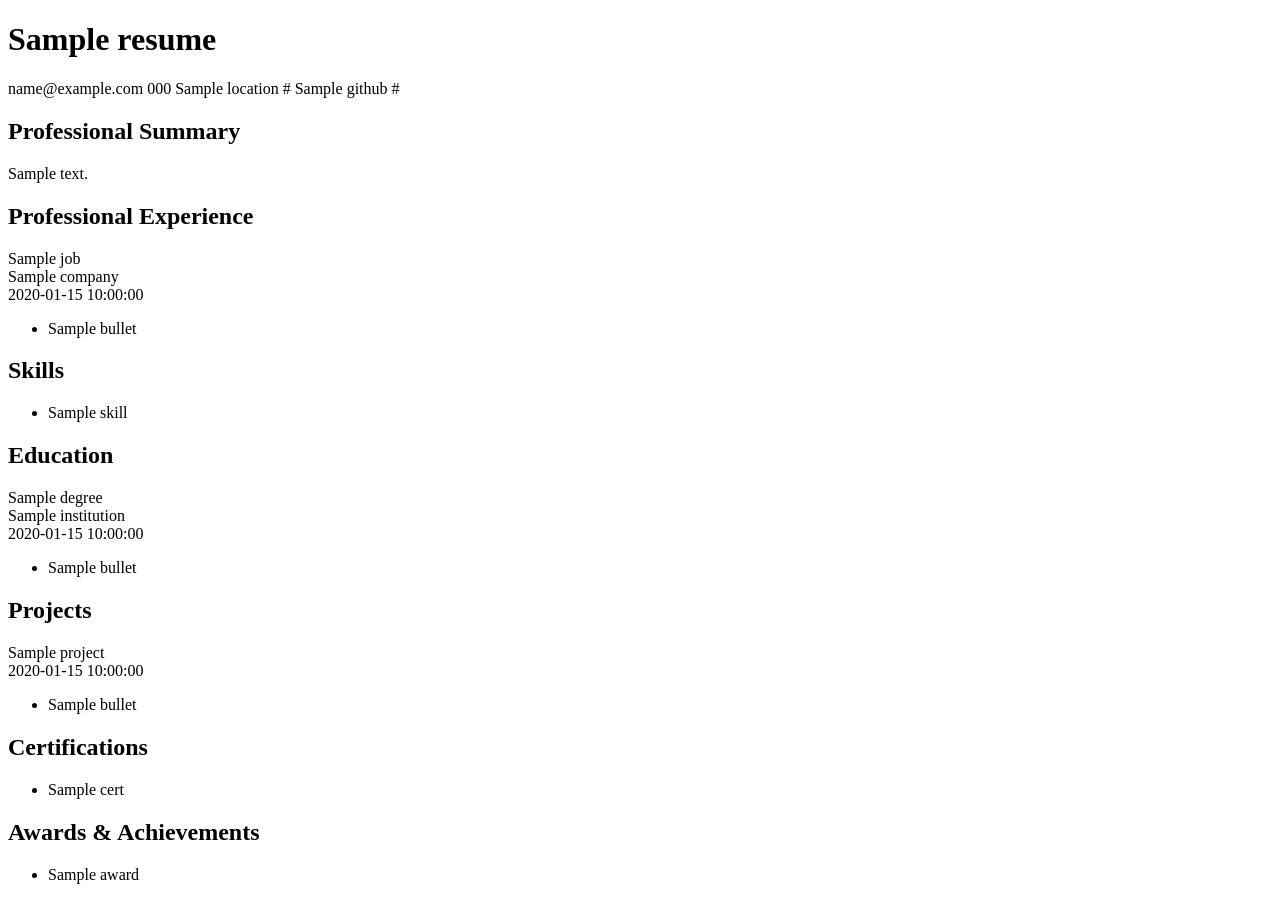
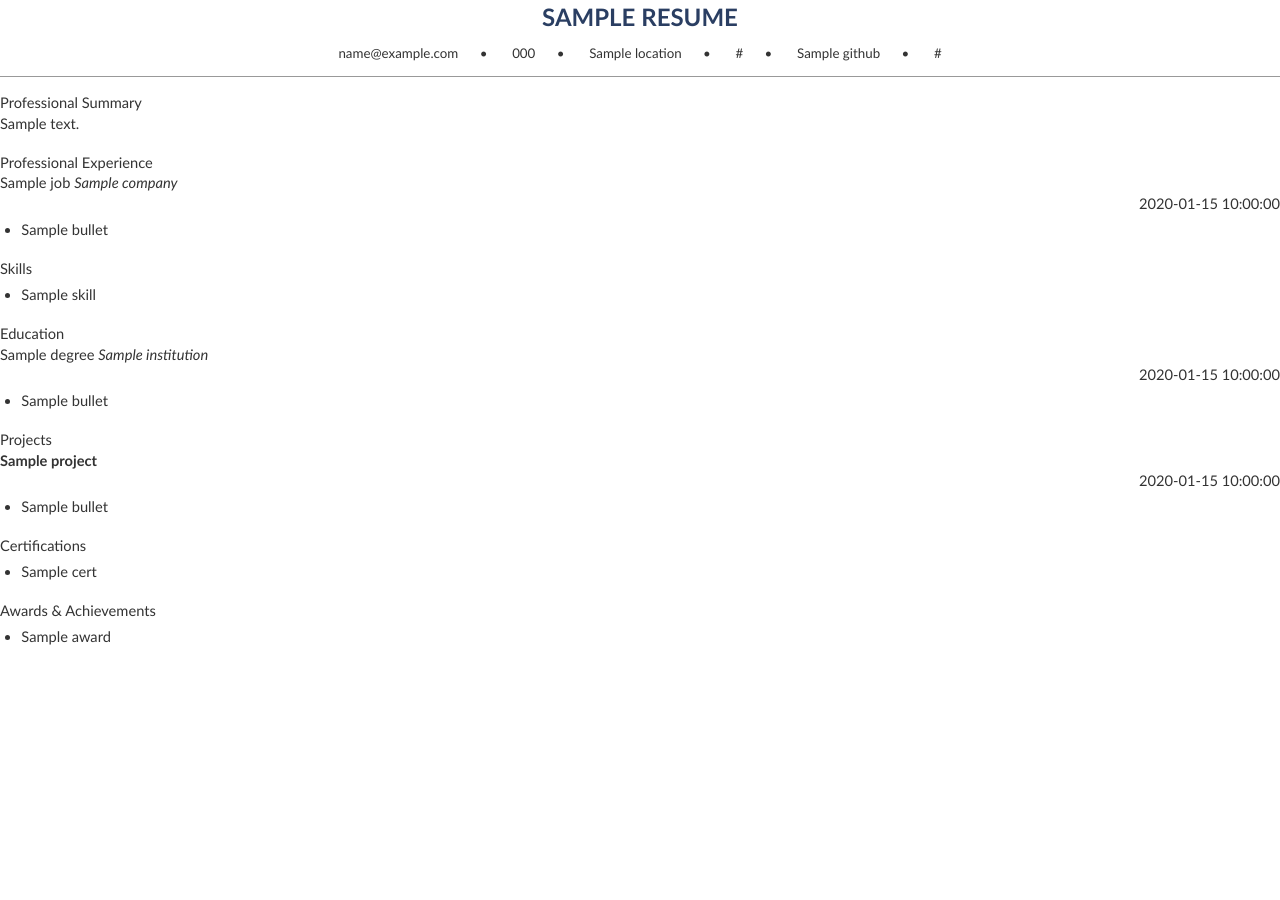
Before and after one commit to nanaoosaki/jobsculptor-ai-app, a Flask app: template templates/resume_pdf.html in a window 1280 px wide. After the commit the page ends 645 px from the top, so only its background shows below. Run offline with Flask 2, Linux system fonts and the light colour scheme; the template is opened without the code that fills it: most values are stand-ins (such as "Sample title", 1, 10 or a date in 2020); parts of the project's set-up code (start-up, migrations or seed data) failed here and were passed over.

Commit message:
Implement professional resume styling with boxed section headers, tighter line spacing, and bold positions

```diff
--- a/templates/resume_pdf.html
+++ b/templates/resume_pdf.html
@@ -4,6 +4,7 @@
     <meta charset="UTF-8">
     <meta name="viewport" content="width=device-width, initial-scale=1.0">
     <title>{{ resume.name }} - Resume</title>
+    <link rel="stylesheet" href="{{ url_for('static', filename='css/print.css') }}">
 </head>
 <body>
     <div class="resume-container">
@@ -42,7 +43,7 @@
         <!-- Summary Section -->
         {% if resume.summary %}
         <div class="resume-section">
-            <h2 class="section-title">Professional Summary</h2>
+            <div class="section-box">Professional Summary</div>
             <div class="section-content">
                 <p>{{ resume.summary }}</p>
             </div>
@@ -52,18 +53,18 @@
         <!-- Experience Section -->
         {% if resume.experience %}
         <div class="resume-section">
-            <h2 class="section-title">Professional Experience</h2>
+            <div class="section-box">Professional Experience</div>
             <div class="section-content">
                 {% for job in resume.experience %}
                 <div class="experience-item">
-                    <div class="job-header">
+                    <div class="position-bar">
                         <div class="job-title-company">
-                            <div class="job-title">{{ job.title }}</div>
-                            <div class="company-name">{{ job.company }}</div>
+                            <span class="role">{{ job.title }}</span>
+                            <span class="company-name">{{ job.company }}</span>
                         </div>
-                        <div class="job-date">{{ job.date }}</div>
+                        <div class="dates">{{ job.date }}</div>
                     </div>
-                    <ul class="job-description">
+                    <ul class="job-description bullets">
                         {% for bullet in job.description %}
                         <li>{{ bullet }}</li>
                         {% endfor %}
@@ -77,9 +78,9 @@
         <!-- Skills Section -->
         {% if resume.skills %}
         <div class="resume-section">
-            <h2 class="section-title">Skills</h2>
+            <div class="section-box">Skills</div>
             <div class="section-content">
-                <ul class="skills-list">
+                <ul class="skills-list bullets">
                     {% for skill in resume.skills %}
                     <li>{{ skill }}</li>
                     {% endfor %}
@@ -91,19 +92,19 @@
         <!-- Education Section -->
         {% if resume.education %}
         <div class="resume-section">
-            <h2 class="section-title">Education</h2>
+            <div class="section-box">Education</div>
             <div class="section-content">
                 {% for edu in resume.education %}
                 <div class="education-item">
-                    <div class="education-header">
+                    <div class="position-bar">
                         <div class="degree-institution">
-                            <div class="degree">{{ edu.degree }}</div>
-                            <div class="institution">{{ edu.institution }}</div>
+                            <span class="role">{{ edu.degree }}</span>
+                            <span class="institution">{{ edu.institution }}</span>
                         </div>
-                        <div class="education-date">{{ edu.date }}</div>
+                        <div class="dates">{{ edu.date }}</div>
                     </div>
                     {% if edu.description %}
-                    <ul class="education-description">
+                    <ul class="education-description bullets">
                         {% for bullet in edu.description %}
                         <li>{{ bullet }}</li>
                         {% endfor %}
@@ -118,17 +119,17 @@
         <!-- Projects Section -->
         {% if resume.projects %}
         <div class="resume-section">
-            <h2 class="section-title">Projects</h2>
+            <div class="section-box">Projects</div>
             <div class="section-content">
                 {% for project in resume.projects %}
                 <div class="project-item">
-                    <div class="project-header">
-                        <div class="project-title">{{ project.name }}</div>
+                    <div class="position-bar">
+                        <div class="project-title role">{{ project.name }}</div>
                         {% if project.date %}
-                        <div class="project-date">{{ project.date }}</div>
+                        <div class="dates">{{ project.date }}</div>
                         {% endif %}
                     </div>
-                    <ul class="project-description">
+                    <ul class="project-description bullets">
                         {% for bullet in project.description %}
                         <li>{{ bullet }}</li>
                         {% endfor %}
@@ -142,9 +143,9 @@
         <!-- Certifications Section -->
         {% if resume.certifications %}
         <div class="resume-section">
-            <h2 class="section-title">Certifications</h2>
+            <div class="section-box">Certifications</div>
             <div class="section-content">
-                <ul class="certifications-list">
+                <ul class="certifications-list bullets">
                     {% for cert in resume.certifications %}
                     <li>{{ cert }}</li>
                     {% endfor %}
@@ -156,9 +157,9 @@
         <!-- Awards Section -->
         {% if resume.awards %}
         <div class="resume-section">
-            <h2 class="section-title">Awards & Achievements</h2>
+            <div class="section-box">Awards & Achievements</div>
             <div class="section-content">
-                <ul class="awards-list">
+                <ul class="awards-list bullets">
                     {% for award in resume.awards %}
                     <li>{{ award }}</li>
                     {% endfor %}
```
Also changed, not shown: design_tokens.json (+10 -1 lines), static/scss/_resume.scss (+46 -5 lines), static/scss/_tokens.scss (+8 -0 lines), static/scss/print.scss (+41 -1 lines), styling_changes.md (added, +152 -0 lines).
